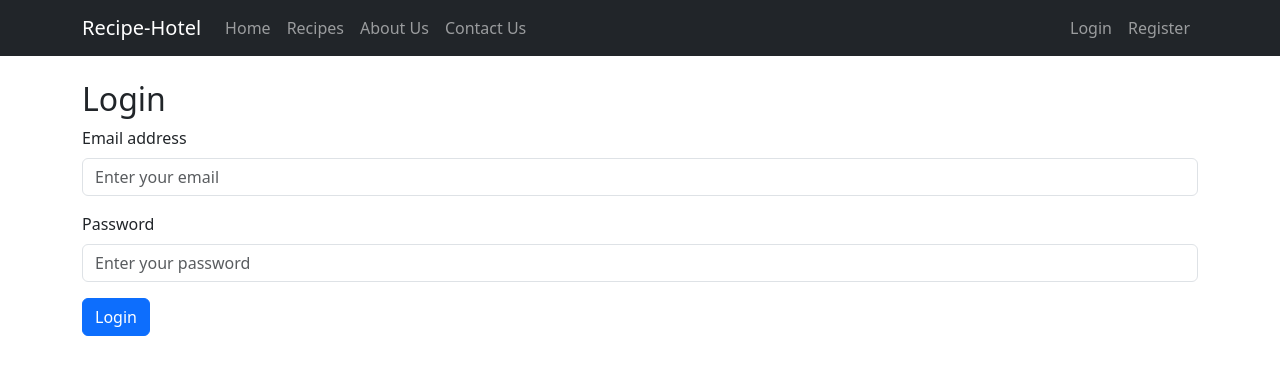
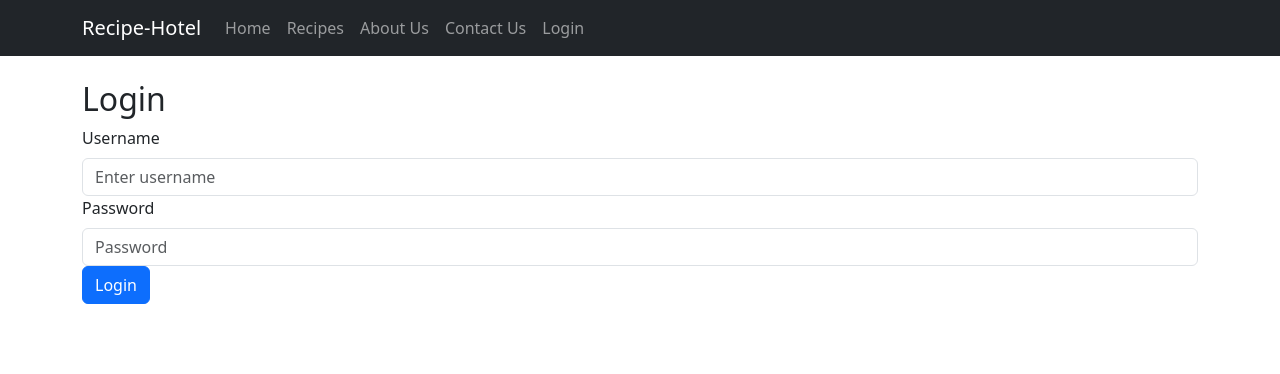
Before and after one commit to sanju0911/E-commerce-react, a React (Create React App) app in the folder e-commerce/: page /login in a window 1280 px wide. Shown: the top 374 px of the page. Built offline with nearby package versions, Linux system fonts and the light colour scheme.

Commit message:
added auth

```diff
--- a/e-commerce/src/components/Login.js
+++ b/e-commerce/src/components/Login.js
@@ -1,27 +1,32 @@
 import React, { useState } from "react";
-import { Form, Button, Container, Alert } from "react-bootstrap";
-import { useNavigate } from "react-router-dom";
+import { useAuth } from "../context/AuthContext";
+import { Container, Form, Button, Alert } from "react-bootstrap";
 
-const Login = ({ setAuth }) => {
-  const [formData, setFormData] = useState({ email: "", password: "" });
-  const [error, setError] = useState("");
-  const navigate = useNavigate();
+const Login = () => {
+  const { login } = useAuth();
+  const [username, setUsername] = useState("");
+  const [password, setPassword] = useState("");
+  const [error, setError] = useState(null);
 
-  const handleInputChange = (e) => {
-    const { name, value } = e.target;
-    setFormData({ ...formData, [name]: value });
-  };
-
-  const handleSubmit = (e) => {
+  const handleSubmit = async (e) => {
     e.preventDefault();
 
-    // Dummy login authentication
-    if (formData.email === "test@example.com" && formData.password === "1234") {
-      setAuth(true);
-      localStorage.setItem("auth", true);
-      navigate("/");
+    const dummyApiUrl = "https://dummyjson.com/auth/login";
+
+    const response = await fetch(dummyApiUrl, {
+      method: "POST",
+      headers: {
+        "Content-Type": "application/json",
+      },
+      body: JSON.stringify({ username, password }),
+    });
+
+    const data = await response.json();
+
+    if (response.ok) {
+      login(data.token);
     } else {
-      setError("Invalid email or password.");
+      setError(data.message);
     }
   };
 
@@ -30,25 +35,24 @@ const Login = ({ setAuth }) => {
       <h2>Login</h2>
       {error && <Alert variant="danger">{error}</Alert>}
       <Form onSubmit={handleSubmit}>
-        <Form.Group className="mb-3">
-          <Form.Label>Email address</Form.Label>
+        <Form.Group controlId="formBasicUsername">
+          <Form.Label>Username</Form.Label>
           <Form.Control
-            type="email"
-            name="email"
-            value={formData.email}
-            onChange={handleInputChange}
-            placeholder="Enter your email"
+            type="text"
+            placeholder="Enter username"
+            value={username}
+            onChange={(e) => setUsername(e.target.value)}
             required
           />
         </Form.Group>
-        <Form.Group className="mb-3">
+
+        <Form.Group controlId="formBasicPassword">
           <Form.Label>Password</Form.Label>
           <Form.Control
             type="password"
-            name="password"
-            value={formData.password}
-            onChange={handleInputChange}
-            placeholder="Enter your password"
+            placeholder="Password"
+            value={password}
+            onChange={(e) => setPassword(e.target.value)}
             required
           />
         </Form.Group>
--- a/e-commerce/src/components/Navigation.js
+++ b/e-commerce/src/components/Navigation.js
@@ -1,18 +1,14 @@
 import React from "react";
 import { Container, Nav, Navbar } from "react-bootstrap";
-import { Link, useNavigate } from "react-router-dom";
+import { Link } from "react-router-dom";
+import { useAuth } from "../context/AuthContext";
 
-const Navigation = ({ auth, setAuth }) => {
-  const navigate = useNavigate();
-
-  const handleLogout = () => {
-    setAuth(false);
-    localStorage.removeItem("auth");
-    navigate("/login");
-  };
+const Navigation = () => {
+  const { token, logout } = useAuth();
 
   return (
-    <Navbar bg="dark" variant="dark">
+    <div>
+      <Navbar bg="dark" data-bs-theme="dark">
         <Container>
           <Navbar.Brand as={Link} to="/">
             Recipe-Hotel
@@ -30,23 +26,19 @@ const Navigation = ({ auth, setAuth }) => {
             <Nav.Link as={Link} to="/contactus">
               Contact Us
             </Nav.Link>
-        </Nav>
-        <Nav>
-          {!auth ? (
-            <>
+            {token ? (
+              <Nav.Link as={Link} to="/" onClick={logout}>
+                Logout
+              </Nav.Link>
+            ) : (
               <Nav.Link as={Link} to="/login">
                 Login
               </Nav.Link>
-              <Nav.Link as={Link} to="/register">
-                Register
-              </Nav.Link>
-            </>
-          ) : (
-            <Nav.Link onClick={handleLogout}>Logout</Nav.Link>
             )}
           </Nav>
         </Container>
       </Navbar>
+    </div>
   );
 };
 
--- /dev/null
+++ b/e-commerce/src/context/AuthContext.js
@@ -0,0 +1,34 @@
+import React, { createContext, useContext, useState, useEffect } from "react";
+
+const AuthContext = createContext();
+
+export const AuthProvider = ({ children }) => {
+  const [token, setToken] = useState(() => localStorage.getItem("token"));
+
+  const login = (newToken) => {
+    setToken(newToken);
+    localStorage.setItem("token", newToken);
+  };
+
+  const logout = () => {
+    setToken(null);
+    localStorage.removeItem("token");
+  };
+
+  useEffect(() => {
+    const storedToken = localStorage.getItem("token");
+    if (storedToken) {
+      setToken(storedToken);
+    }
+  }, []);
+
+  return (
+    <AuthContext.Provider value={{ token, login, logout }}>
+      {children}
+    </AuthContext.Provider>
+  );
+};
+
+export const useAuth = () => {
+  return useContext(AuthContext);
+};
```
Also changed, not shown: e-commerce/src/index.js (+6 -8 lines). Lines whose indentation alone changed are shown as unchanged.
